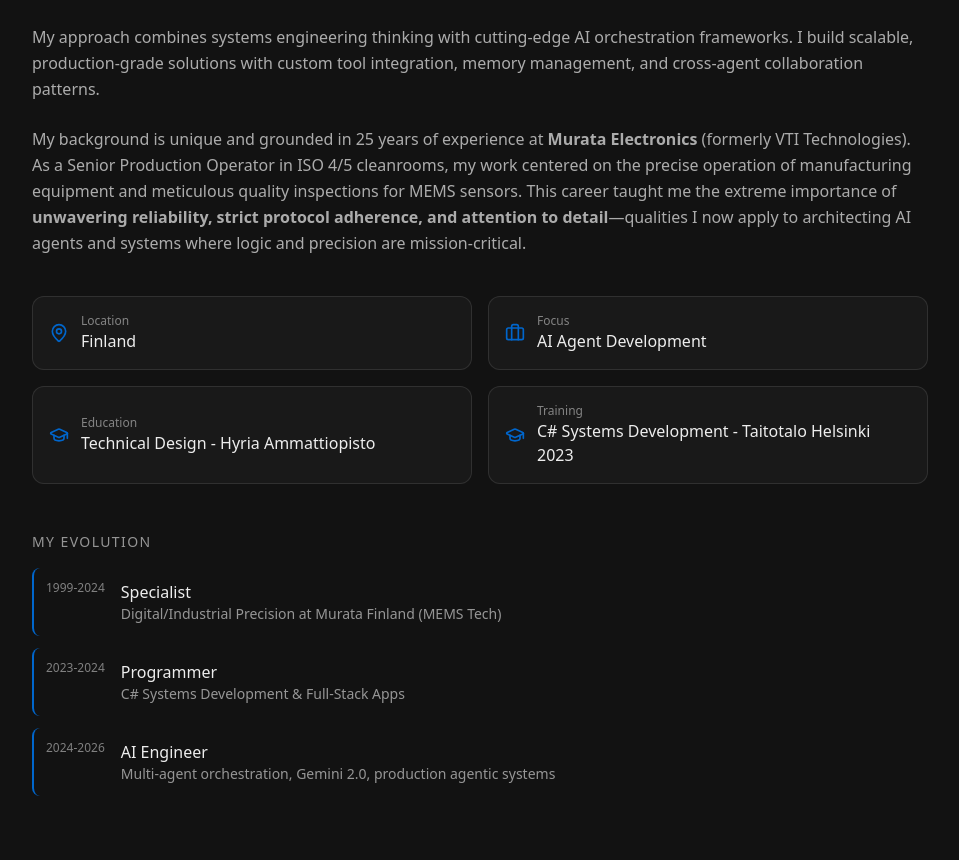
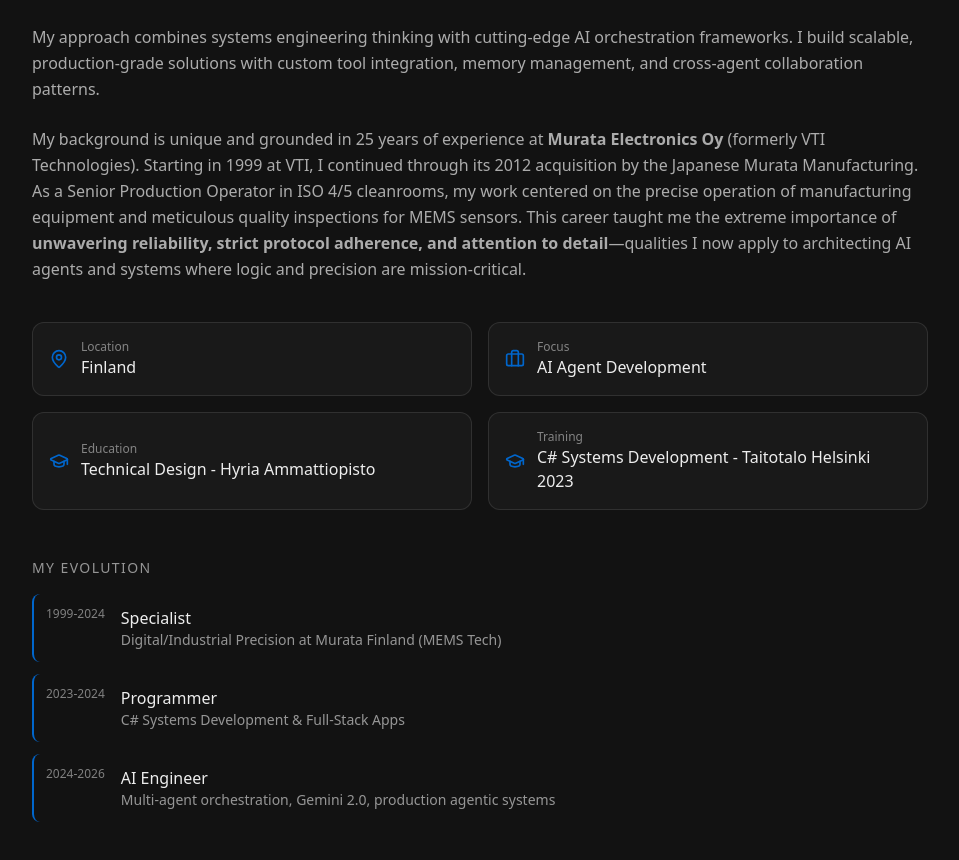
Before and after one commit to Samrude1/Portfolio, a Next.js app: page / in a window 1280 px wide. Shown: the part 4740-5600 px from the top of the page, without its empty margins (160-1119 px from the left). Built offline with nearby package versions, Linux system fonts and the light colour scheme.

Commit message:
chore: update Murata Finland history with precise official names

```diff
--- a/public/cv-sami-rautanen.html
+++ b/public/cv-sami-rautanen.html
@@ -461,21 +461,22 @@
 
                 <div class="project-item">
                     <div class="project-top">
-                        <span class="project-title">Murata Electronics (formerly VTI Technologies)</span>
+                        <span class="project-title">Murata Electronics Oy (formerly VTI Technologies)</span>
                         <span class="project-tech">1999 - 2024</span>
                     </div>
                     <p class="project-desc"><strong>Senior Production Operator</strong></p>
                     <ul class="project-bullets">
-                        <li>25-year career in high-precision <strong>MEMS sensor manufacturing</strong> for automotive
-                            safety (ESC) and medical devices (pacemakers).</li>
+                        <li>25-year career in high-precision MEMS sensor manufacturing, starting with the Finnish
+                            <strong>VTI Technologies</strong> and continuing after its 2012 acquisition by the Japanese
+                            <strong>Murata Manufacturing</strong>.</li>
                         <li>Operated and monitored specialized production machinery in <strong>ISO 4 / ISO 5
                                 Cleanrooms</strong>, adhering to the strictest contamination and hygiene protocols.</li>
-                        <li>Performed meticulous quality control and visual inspections using microscopes to ensure 0%
-                            error margins for mission-critical components.</li>
+                        <li>Performed meticulous quality control and visual inspections using microscopes for automotive
+                            safety systems (ESC) and medical devices (pacemakers).</li>
                         <li>Maintained accurate production records and material flows within the local
                             <strong>Manufacturing Execution System (MES)</strong>.</li>
-                        <li>Demonstrated extreme reliability and commitment through decades of shift-based production
-                            and organizational transitions.</li>
+                        <li>Demonstrated extreme reliability and resilience through decades of global organizational
+                            transitions and technology cycles.</li>
                     </ul>
                 </div>
             </div>
--- a/src/components/About.tsx
+++ b/src/components/About.tsx
@@ -63,7 +63,7 @@ export default function About() {
                         className="text-base leading-relaxed opacity-70"
                         style={{ color: 'var(--foreground)' }}
                     >
-                        My background is unique and grounded in 25 years of experience at <strong>Murata Electronics</strong> (formerly VTI Technologies). As a Senior Production Operator in ISO 4/5 cleanrooms, my work centered on the precise operation of manufacturing equipment and meticulous quality inspections for MEMS sensors. This career taught me the extreme importance of <strong>unwavering reliability, strict protocol adherence, and attention to detail</strong>—qualities I now apply to architecting AI agents and systems where logic and precision are mission-critical.
+                        My background is unique and grounded in 25 years of experience at <strong>Murata Electronics Oy</strong> (formerly VTI Technologies). Starting in 1999 at VTI, I continued through its 2012 acquisition by the Japanese Murata Manufacturing. As a Senior Production Operator in ISO 4/5 cleanrooms, my work centered on the precise operation of manufacturing equipment and meticulous quality inspections for MEMS sensors. This career taught me the extreme importance of <strong>unwavering reliability, strict protocol adherence, and attention to detail</strong>—qualities I now apply to architecting AI agents and systems where logic and precision are mission-critical.
                     </p>
 
                     {/* Quick facts */}
```
